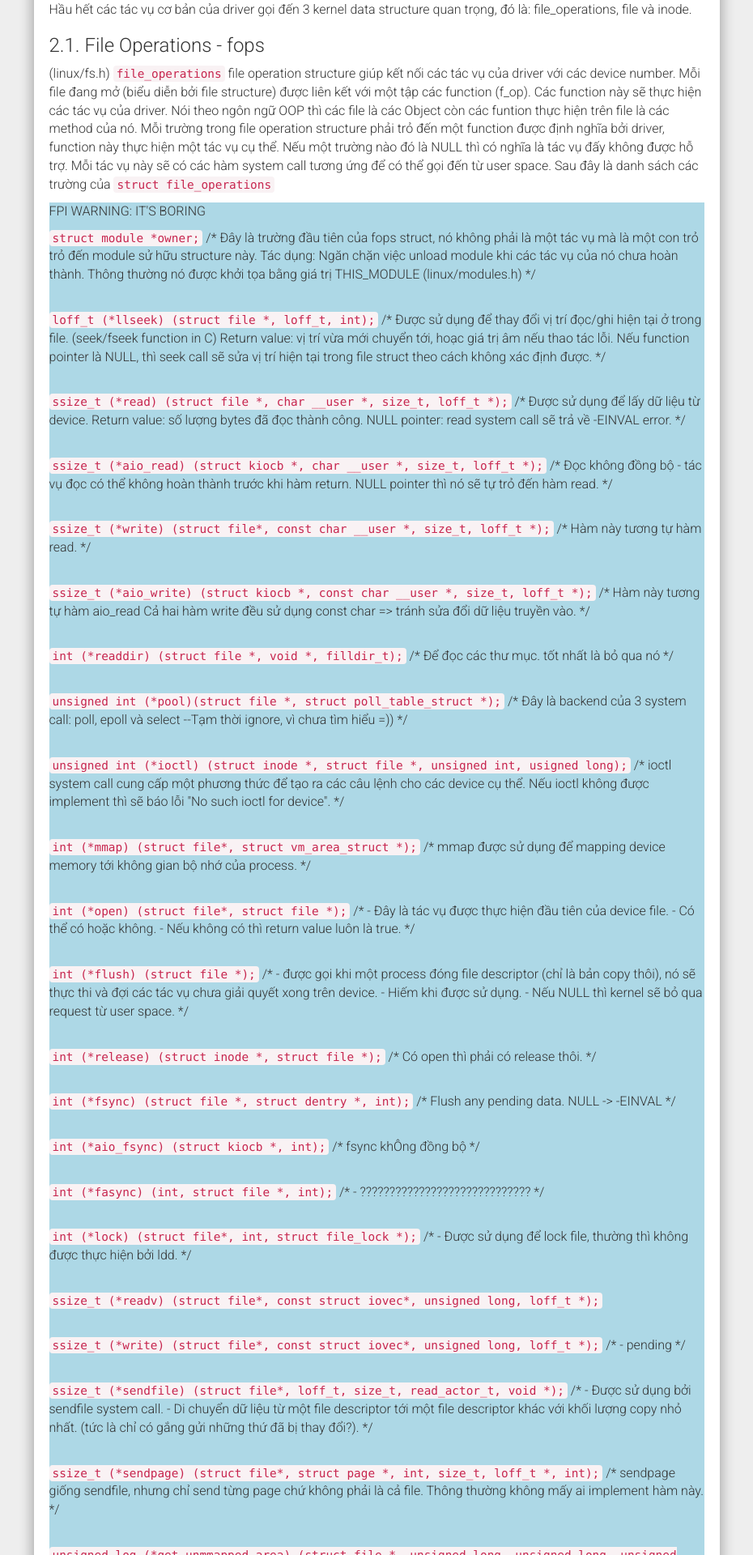
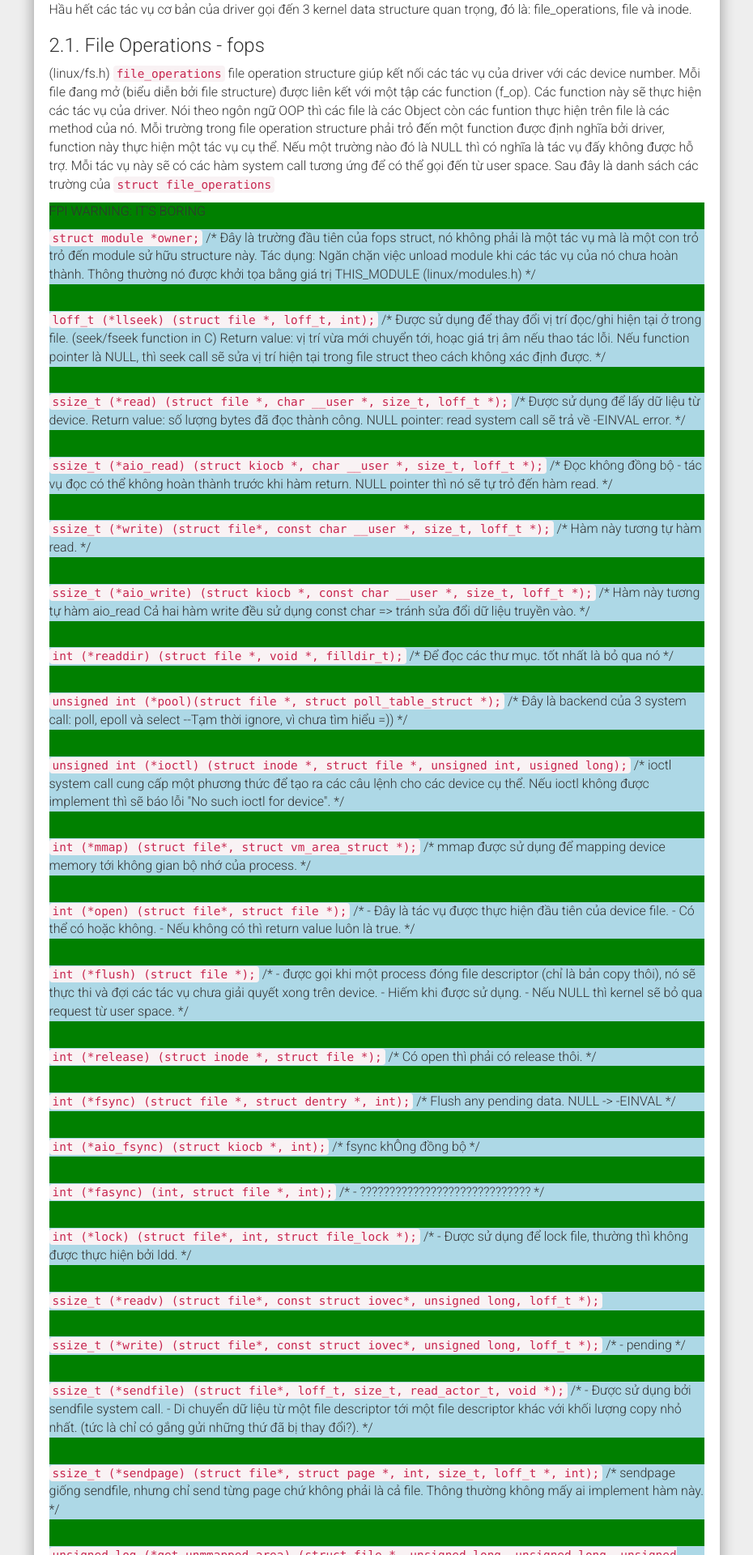
Before and after one commit to ita93/ita93.github.io, a Jekyll site: the page built from _posts/2017-12-18-character-device.md, in a window 1280 px wide. Shown: the part 1521-3441 px from the top of the page at 81% size, without its empty margins (321-1251 px from the left). Built offline with Jekyll 4.4.1, drawn with Linux system fonts in a browser that asks for light colours; nearby versions of some CDN libraries; our own code applies the rules of GitHub Pages for plain Markdown files; comment, search, counter and statistics services are not loaded.

Commit message:
break them out

````diff
--- a/_posts/2017-12-18-character-device.md
+++ b/_posts/2017-12-18-character-device.md
@@ -57,10 +57,10 @@ file operation structure giúp kết nối các tác vụ của driver với cá
 Mỗi trường trong file operation structure phải trỏ đến một function được định nghĩa bởi driver, function này thực hiện một tác vụ cụ thể. Nếu một trường nào đó là NULL thì có nghĩa là tác vụ đấy không được hỗ trợ. Mỗi tác vụ này sẽ có các hàm system call tương ứng để có thể gọi đến từ user space.
 Sau đây là danh sách các trường của ```struct file_operations```
 
-<div style="background-color: lightblue;">
+<div style="background-color: green;">
 <p class="text-uppercase">FPI Warning: It's boring</p>
 
-<p><code>struct module *owner;</code>
+<p style="background-color: lightblue;"><code>struct module *owner;</code>
 	/*
 		Đây là trường đầu tiên của fops struct, nó không phải là một tác vụ mà là một con trỏ trỏ đến module sử hữu structure này.
 		Tác dụng: Ngăn chặn việc unload module khi các tác vụ của nó chưa hoàn thành.
@@ -68,7 +68,7 @@
 	*/
 </p>
 <br/>
-<p><code>loff_t (*llseek) (struct file *, loff_t, int);</code>
+<p style="background-color: lightblue;"><code>loff_t (*llseek) (struct file *, loff_t, int);</code>
 	/*
 		Được sử dụng để thay đổi vị trí đọc/ghi hiện tại ở trong file. (seek/fseek function in C)
 		Return value: vị trí vừa mới chuyển tới, hoạc giá trị âm nếu thao tác lỗi.
@@ -76,7 +76,7 @@
 	*/
 </p>
 <br/>
-<p><code>ssize_t (*read) (struct file *, char __user *, size_t, loff_t *);</code>
+<p style="background-color: lightblue;"><code>ssize_t (*read) (struct file *, char __user *, size_t, loff_t *);</code>
 	/*
 		Được sử dụng để lấy dữ liệu từ device.
 		Return value: số lượng bytes đã đọc thành công.
@@ -84,53 +84,53 @@
 	*/
 </p>
 <br/>
-<p><code>ssize_t (*aio_read) (struct kiocb *, char __user *, size_t, loff_t *);</code>
+<p style="background-color: lightblue;"><code>ssize_t (*aio_read) (struct kiocb *, char __user *, size_t, loff_t *);</code>
 	/*
 		Đọc không đồng bộ - tác vụ đọc có thể không hoàn thành trước khi hàm return.
 		NULL pointer thì nó sẽ tự trỏ đến hàm read.
 	*/
 </p>
 <br/>
-<p><code>ssize_t (*write) (struct file*, const char __user *, size_t, loff_t *);</code>
+<p style="background-color: lightblue;"><code>ssize_t (*write) (struct file*, const char __user *, size_t, loff_t *);</code>
 	/*
 		Hàm này tương tự hàm read.
 	*/
 </p>
 <br/>
-<p><code>ssize_t (*aio_write) (struct kiocb *, const char __user *, size_t, loff_t *);</code>
+<p style="background-color: lightblue;"><code>ssize_t (*aio_write) (struct kiocb *, const char __user *, size_t, loff_t *);</code>
 	/*
 		Hàm này tương tự hàm aio_read
 		Cả hai hàm write đều sử dụng const char => tránh sửa đổi dữ liệu truyền vào.
 	*/
 </p>
 <br/>
-<p><code>int (*readdir) (struct file *, void *, filldir_t);</code>
+<p style="background-color: lightblue;"><code>int (*readdir) (struct file *, void *, filldir_t);</code>
 	/*
 		Để đọc các thư mục. tốt nhất là bỏ qua nó
 	*/
 </p>
 <br/>
-<p><code>unsigned int (*pool)(struct file *, struct poll_table_struct *);</code>
+<p style="background-color: lightblue;"><code>unsigned int (*pool)(struct file *, struct poll_table_struct *);</code>
 	/*
 		Đây là backend của 3 system call: poll, epoll và select
 		--Tạm thời ignore, vì chưa tìm hiểu =))
 	*/
 </p>
 <br/>
-<p><code>unsigned int (*ioctl) (struct inode *, struct file *, unsigned int, usigned long);</code>
+<p style="background-color: lightblue;"><code>unsigned int (*ioctl) (struct inode *, struct file *, unsigned int, usigned long);</code>
 	/*
 		ioctl system call cung cấp một phương thức để tạo ra các câu lệnh cho các device cụ thể.
 		Nếu ioctl không được implement thì sẽ báo lỗi "No such ioctl for device".
 	*/
 </p>
 <br/>
-<p><code>int (*mmap) (struct file*, struct vm_area_struct *);</code>
+<p style="background-color: lightblue;"><code>int (*mmap) (struct file*, struct vm_area_struct *);</code>
 	/*
 		mmap được sử dụng để mapping device memory tới không gian bộ nhớ của process.
 	*/
 </p>
 <br/>
-<p><code>int (*open) (struct file*, struct file *);</code>
+<p style="background-color: lightblue;"><code>int (*open) (struct file*, struct file *);</code>
 	/*
 		- Đây là tác vụ được thực hiện đầu tiên của device file.
 		- Có thể có hoặc không.
@@ -138,7 +138,7 @@
 	*/
 </p>
 <br/>
-<p><code>int (*flush) (struct file *);</code>
+<p style="background-color: lightblue;"><code>int (*flush) (struct file *);</code>
 	/*
 		- được gọi khi một process đóng file descriptor (chỉ là bản copy thôi), nó sẽ thực thi và đợi các tác vụ chưa giải quyết xong trên device.
 		- Hiếm khi được sử dụng.
@@ -146,76 +146,76 @@
 	*/
 </p>
 <br/>
-<p><code>int (*release) (struct inode *, struct file *);</code>
+<p style="background-color: lightblue;"><code>int (*release) (struct inode *, struct file *);</code>
 	/*
 		Có open thì phải có release thôi.
 	*/
 </p>
 <br/>
-<p><code>int (*fsync) (struct file *, struct dentry *, int);</code>
+<p style="background-color: lightblue;"><code>int (*fsync) (struct file *, struct dentry *, int);</code>
 	/*
 		Flush any pending data.
 		NULL -> -EINVAL
 	*/
 </p>
 <br/>
-<p><code>int (*aio_fsync) (struct kiocb *, int);</code>
+<p style="background-color: lightblue;"><code>int (*aio_fsync) (struct kiocb *, int);</code>
 	/*
 		fsync khÔng đồng bộ
 	*/
 </p>
 <br/>
-<p><code>int (*fasync) (int, struct file *, int);</code>
+<p style="background-color: lightblue;"><code>int (*fasync) (int, struct file *, int);</code>
 	/*
 		- ?????????????????????????????
 	*/
 </p>
 <br/>
-<p><code>int (*lock) (struct file*, int, struct file_lock *);</code>
+<p style="background-color: lightblue;"><code>int (*lock) (struct file*, int, struct file_lock *);</code>
 	/*
 		- Được sử dụng để lock file, thường thì không được thực hiện bởi ldd.
 	*/
 </p>
 <br/>
-<p><code>ssize_t (*readv) (struct file*, const struct iovec*, unsigned long, loff_t *);</code></p><br/>
-<p><code>ssize_t (*write) (struct file*, const struct iovec*, unsigned long, loff_t *);</code>
+<p style="background-color: lightblue;"><code>ssize_t (*readv) (struct file*, const struct iovec*, unsigned long, loff_t *);</code></p><br/>
+<p style="background-color: lightblue;"><code>ssize_t (*write) (struct file*, const struct iovec*, unsigned long, loff_t *);</code>
 	/*
 		- pending
 	*/
 </p>
 <br/>
-<p><code>ssize_t (*sendfile) (struct file*, loff_t, size_t, read_actor_t, void *);</code>
+<p style="background-color: lightblue;"><code>ssize_t (*sendfile) (struct file*, loff_t, size_t, read_actor_t, void *);</code>
 	/*
 		- Được sử dụng bởi sendfile system call.
 		- Di chuyển dữ liệu từ một file descriptor tới một file descriptor khác với khối lượng copy nhỏ nhất. (tức là chỉ có gắng gửi những thứ đã bị thay đổi?).
 	*/
 </p>
 <br/>
-<p><code>ssize_t (*sendpage) (struct file*, struct page *, int, size_t, loff_t *, int);</code>
+<p style="background-color: lightblue;"><code>ssize_t (*sendpage) (struct file*, struct page *, int, size_t, loff_t *, int);</code>
 	/*
 		sendpage giống sendfile, nhưng chỉ send từng page chứ không phải là cả file.
 		Thông thường không mấy ai implement hàm này.
 	*/
 </p>
 <br/>
-<p><code>unsigned log (*get_unmmapped_area) (struct file *, unsigned long, unsigned long, unsigned long, unsigned long);</code>
+<p style="background-color: lightblue;"><code>unsigned log (*get_unmmapped_area) (struct file *, unsigned long, unsigned long, unsigned long, unsigned long);</code>
 	/*
 		- pending
 	*/
 </p>
 <br/>
-<p><code>int (*check_floags) (int);</code>
+<p style="background-color: lightblue;"><code>int (*check_floags) (int);</code>
 	/*
 		- CHo phép một module kiểm tra các cờ đã được truyền vào fcntl();
 	*/
 </p>
 <br/>
-<p><code>int (*dir_notify) (struct file*, unsigned long);</code>
+<p style="background-color: lightblue;"><code>int (*dir_notify) (struct file*, unsigned long);</code>
 	/*
 		directory change notification.
 	*/
 </p>
-<br/>
+
 </div>
 ### 2.2. File Struct - filp
 Where is it? => linux/fs.h
````
